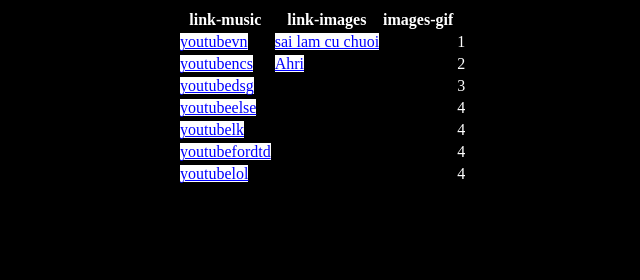
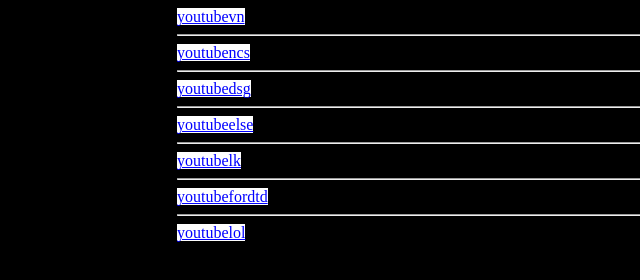
Before and after one commit to zombienodie/youtube, a plain HTML site: page index.html in a window 1280 px wide. Shown: the whole page, without its empty margins (143-783 px from the left). Drawn offline with Linux system fonts and the light colour scheme.

Commit message:
Update index.html

```diff
--- a/index.html
+++ b/index.html
@@ -12,63 +12,20 @@
 
 <body>
         <div id="content" class="container">
-        <table>
-            <tr>
-                <th>link-music</th>
-                <th>link-images</th>
-                <th>images-gif</th>
-            </tr>
-            </tr>
-            <tr>
-                <td><a href="https://zombienodie.github.io/youtubevn/index.html">youtubevn</a></td>
-                <td><a href="https://zombienodie.github.io/hinh/sai lam lon nhat.jpg" >sai lam cu chuoi</a></td>
-                <td></td>
-                <td>1</td>
-            </tr>
-            <tr>
-                <td><a href="https://zombienodie.github.io/youtubencs/index.html">youtubencs</a>
-                </td>
-                <td><a href="https://zombienodie.github.io/hinh/Ahri.jpg">Ahri</a></td>
-                <td></td>
-                <td>2</td>
-            </tr>
-            <tr>
-                <td><a href="https://zombienodie.github.io/youtubedsg/index.html">youtubedsg</a>
-                </td>
-                <td> </td>
-                <td></td>
-                <td>3</td>
-            </tr>
-            <tr>
-                <td><a href="https://zombienodie.github.io/youtubeelse/index.html">youtubeelse</a>
-                </td>
-                <td> </td>
-                <td></td>
-                <td>4</td>
-            </tr>
-            <tr>
-                <td><a href="https://zombienodie.github.io/youtubelk/index.html">youtubelk</a>
-                </td>
-                <td> </td>
-                <td></td>
-                <td>4</td>
-            </tr>
-            <tr>
-                <td><a href="https://zombienodie.github.io/youtubefordtd/index.html">youtubefordtd</a>
-                </td>
-                <td> </td>
-                <td></td>
-                <td>4</td>
-            </tr>
-            <tr>
-                <td><a href="https://zombienodie.github.io/youtubelol/index.html">youtubelol</a>
-                </td>
-                <td> </td>
-                <td></td>
-                <td>4</td>
-            </tr>
-
-        </table>
+                <a href="https://zombienodie.github.io/youtubevn/index.html">youtubevn</a>
+                <hr>
+                <a href="https://zombienodie.github.io/youtubencs/index.html">youtubencs</a>
+                <hr>
+                <a href="https://zombienodie.github.io/youtubedsg/index.html">youtubedsg</a>
+                <hr>
+                <a href="https://zombienodie.github.io/youtubeelse/index.html">youtubeelse</a>
+                <hr>
+                <a href="https://zombienodie.github.io/youtubelk/index.html">youtubelk</a>
+                <hr>
+                <a href="https://zombienodie.github.io/youtubefordtd/index.html">youtubefordtd</a>
+                <hr>
+                <a href="https://zombienodie.github.io/youtubelol/index.html">youtubelol</a>
+        </div>
 </body>
 
 </html>
```
Lines whose indentation alone changed are shown as unchanged.
